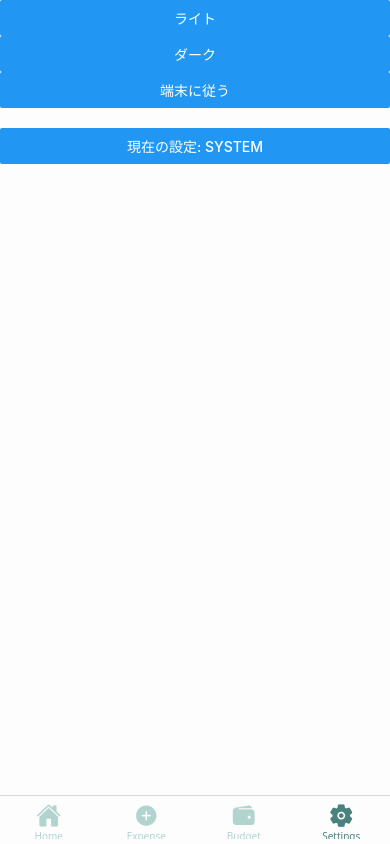
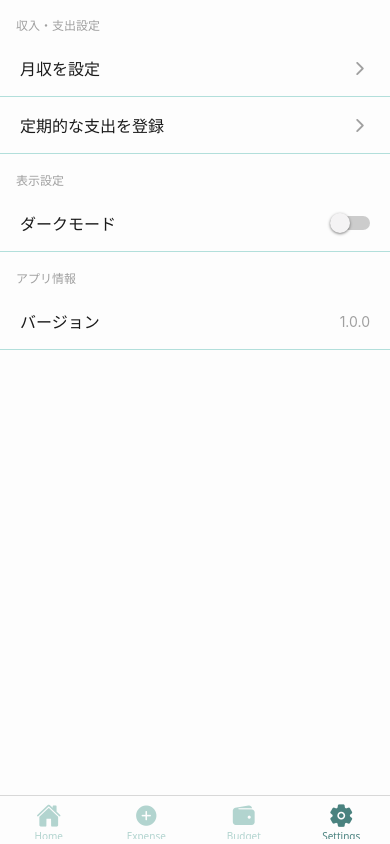
Before and after one commit to ouioui99/libremoney, a React Native app in the folder myapp/: screen /Settings in a window 390 px wide. Built offline with nearby package versions, Linux system fonts and the light colour scheme; what react-native-calendars, react-native-worklets would draw is missing.

Commit message:
収入と支出を登録できるように修正

```diff
--- a/myapp/package.json
+++ b/myapp/package.json
@@ -15,7 +15,9 @@
     "@react-navigation/native": "^7.1.17",
     "@react-navigation/native-stack": "^7.0.0-rc.30",
     "expo": "~54.0.10",
+    "expo-blur": "~15.0.7",
     "expo-haptics": "~15.0.7",
+    "expo-linear-gradient": "~15.0.7",
     "react": "19.1.0",
     "react-native": "0.81.4",
     "react-native-calendars": "^1.1313.0",
--- a/myapp/src/screens/ExpenseScreen.tsx
+++ b/myapp/src/screens/ExpenseScreen.tsx
@@ -1,4 +1,4 @@
-import React, { useState, useEffect } from "react";
+import React, { useState, useEffect, useRef } from "react";
 import {
   View,
   Text,
@@ -7,6 +7,7 @@ import {
   TextInput,
   TouchableWithoutFeedback,
   Keyboard,
+  Animated,
 } from "react-native";
 import SafeAreaLayout from "../components/SafeAreaLayout";
 import CalendarModal from "../components/CalenderModal";
@@ -46,11 +47,52 @@ export default function ExpenseScreen() {
   const [showCategoryModal, setShowCategoryModal] = useState(false);
   const [showCategoryListModal, setShowCategoryListModal] = useState(false);
   const [memo, setMemo] = useState("");
+  const [isIncomeMode, setIsIncomeMode] = useState(false);
 
   const { theme } = useTheme();
   const c = colors[theme];
 
   const [keyboardVisible, setKeyboardVisible] = useState(false);
+
+  // ▼ フェード・色アニメーション設定
+  const fadeAnim = useRef(new Animated.Value(1)).current;
+  const colorAnim = useRef(new Animated.Value(0)).current; // 0 = expense, 1 = income
+
+  const firstRender = useRef(true);
+
+  useEffect(() => {
+    if (firstRender.current) {
+      // 初回レンダー時はアニメーションをスキップ
+      colorAnim.setValue(isIncomeMode ? 1 : 0);
+      firstRender.current = false;
+      return;
+    }
+
+    Animated.sequence([
+      Animated.timing(fadeAnim, {
+        toValue: 0,
+        duration: 300,
+        useNativeDriver: false,
+      }),
+      Animated.parallel([
+        Animated.timing(fadeAnim, {
+          toValue: 1,
+          duration: 300,
+          useNativeDriver: false,
+        }),
+        Animated.timing(colorAnim, {
+          toValue: isIncomeMode ? 1 : 0,
+          duration: 250,
+          useNativeDriver: false,
+        }),
+      ]),
+    ]).start();
+  }, [isIncomeMode]);
+
+  const titleColor = colorAnim.interpolate({
+    inputRange: [0, 1],
+    outputRange: [c.expense, c.income],
+  });
 
   useEffect(() => {
     const showSub = Keyboard.addListener("keyboardDidShow", () =>
@@ -196,28 +238,30 @@ export default function ExpenseScreen() {
   const handleConfirm = async () => {
     try {
       const amount = parseFloat(expression);
-      const newId = await getNextId(STORAGE_KEYS.EXPENSES);
+      const storageKey = isIncomeMode
+        ? STORAGE_KEYS.INCOMES
+        : STORAGE_KEYS.EXPENSES; // 👈 切替
+
+      const newId = await getNextId(storageKey);
       if (isNaN(amount)) {
         Alert.alert("エラー", "正しい金額を入力してください");
         return;
       }
-      const newExpense = {
+      const newItem = {
         id: newId,
         amount,
-        date: date,
-        categoryId: categoryId,
-        memo: memo,
+        date,
+        categoryId,
+        memo,
       };
-      const newExpenses = await addItemToStorage(
-        STORAGE_KEYS.EXPENSES,
-        expenses,
-        newExpense
+      const newItems = await addItemToStorage(storageKey, expenses, newItem);
+
+      setExpenses(newItems);
+
+      Alert.alert(
+        "保存完了",
+        `${isIncomeMode ? "収入" : "支出"}を保存しました`
       );
-
-      setExpenses(newExpenses);
-
-      Alert.alert("保存完了", `${categoryId}に支出を保存しました`);
-      console.log("保存データ:", newExpenses);
 
       setExpression("");
       setMemo("");
@@ -332,8 +376,21 @@ export default function ExpenseScreen() {
     <SafeAreaLayout style={{ backgroundColor: c.background }}>
       <TouchableWithoutFeedback onPress={Keyboard.dismiss} accessible={false}>
         <View style={{ flex: 1, padding: 20 }}>
+          {/* ▼ 支出・収入 切り替えトグル */}
+          <View style={{ alignItems: "center", marginBottom: 10 }}>
+            <Animated.Text
+              style={{
+                fontSize: 22,
+                fontWeight: "bold",
+                opacity: fadeAnim,
+                color: titleColor,
+              }}
+            >
+              {isIncomeMode ? "収入を登録" : "支出を登録"}
+            </Animated.Text>
+          </View>
           {/* 上部：金額表示＋日付選択＋カテゴリー選択 */}
-          <View style={{ flex: 1.8, justifyContent: "flex-end" }}>
+          <View style={{ flex: 1.5, justifyContent: "flex-end" }}>
             <Text
               style={{
                 color: c.text,
@@ -422,6 +479,7 @@ export default function ExpenseScreen() {
                 onChangeText={setMemo}
               />
             </View>
+
             <CalendarModal
               visible={showPicker}
               date={date}
@@ -456,6 +514,41 @@ export default function ExpenseScreen() {
                 }}
               >
                 {row.map((btn) => {
+                  // 👇 ±ボタンを収入／支出トグルに置き換え
+                  if (btn === "±") {
+                    return (
+                      <TouchableOpacity
+                        key="incomeToggle"
+                        onPress={() => setIsIncomeMode((prev) => !prev)}
+                        activeOpacity={0.8}
+                        style={{
+                          flex: 1,
+                          margin: 5,
+                          aspectRatio: 1,
+                          borderRadius: 12, // 角丸四角
+                          justifyContent: "center",
+                          alignItems: "center",
+                          backgroundColor: isIncomeMode ? c.income : c.expense, // 状態で色変更
+                          shadowColor: "#000",
+                          shadowOffset: { width: 0, height: 2 },
+                          shadowOpacity: 0.1,
+                          shadowRadius: 3,
+                          elevation: 2,
+                        }}
+                      >
+                        <Text
+                          style={{
+                            color: c.textOnAccent || "#fff",
+                            fontWeight: "bold",
+                            fontSize: 16,
+                          }}
+                        >
+                          {isIncomeMode ? "収入" : "支出"}
+                        </Text>
+                      </TouchableOpacity>
+                    );
+                  }
+
                   const isLastEqualBtn = btn === "=";
                   const displayBtn =
                     isLastEqualBtn && !calculating ? displayConfirmBtn : btn;
@@ -478,14 +571,13 @@ export default function ExpenseScreen() {
                         alignItems: "center",
                       }}
                       onPress={() => {
-                        // キーボードが開いている場合は閉じてから実行
                         if (keyboardVisible) {
                           Keyboard.dismiss();
                           setTimeout(() => {
                             if (displayBtn === displayConfirmBtn)
                               handleConfirm();
                             else handlePress(btn);
-                          }, 50); // 150ms後に実行（UX的にちょうど良い）
+                          }, 50);
                         } else {
                           if (displayBtn === displayConfirmBtn) handleConfirm();
                           else handlePress(btn);
--- a/myapp/src/screens/HomeScreen.tsx
+++ b/myapp/src/screens/HomeScreen.tsx
@@ -44,6 +44,11 @@ export default function HomeScreen() {
   const [showCategoryModal, setShowCategoryModal] = useState(false);
   const [showCategoryListModal, setShowCategoryListModal] = useState(false);
 
+  const [isIncomeMode, setIsIncomeMode] = useState(false);
+  const targetStorageKey = isIncomeMode
+    ? STORAGE_KEYS.INCOMES
+    : STORAGE_KEYS.EXPENSES;
+
   const { theme } = useTheme();
   const c = colors[theme];
 
@@ -78,29 +83,34 @@ export default function HomeScreen() {
     })();
   }, []);
 
-  const handleAddExpense = async () => {
+  const handleAddExpenseOrIncome = async () => {
     if (!expense || !category) return;
     try {
       const amount = parseFloat(expense);
-      const newId = await getNextId(STORAGE_KEYS.EXPENSES);
+      const newId = await getNextId(targetStorageKey);
 
-      const newExpense = {
+      const newItem = {
         id: newId,
         amount,
         date: getTodayLocal(),
         categoryId: category.id,
       };
 
-      const newExpenses = await addItemToStorage(
-        STORAGE_KEYS.EXPENSES,
+      const newItems = await addItemToStorage(
+        targetStorageKey,
         expenses,
-        newExpense
+        newItem
       );
 
-      setExpenses(newExpenses);
+      setExpenses(newItems);
       setExpense("");
       setCategory(categories[0]);
       inputRef.current?.blur();
+
+      Alert.alert(
+        "保存完了",
+        `${isIncomeMode ? "収入" : "支出"}を保存しました`
+      );
     } catch (error) {
       console.error("保存エラー:", error);
       Alert.alert("エラー", "保存に失敗しました");
@@ -137,7 +147,45 @@ export default function HomeScreen() {
 
         {/* 支出登録 */}
         <View style={[styles.inputCard, { backgroundColor: c.card }]}>
-          <Text style={[styles.label, { color: c.text }]}>支出を登録</Text>
+          {/* トグルスイッチ */}
+          <View
+            style={{
+              flexDirection: "row",
+              justifyContent: "center",
+            }}
+          >
+            <TouchableOpacity
+              onPress={() => setIsIncomeMode(false)}
+              style={{
+                flex: 1,
+                padding: 8,
+                borderRadius: 8,
+                backgroundColor: !isIncomeMode ? c.income : c.secondary,
+                marginRight: 4,
+                alignItems: "center",
+              }}
+            >
+              <Text style={{ color: !isIncomeMode ? "#fff" : c.text }}>
+                支出
+              </Text>
+            </TouchableOpacity>
+            <TouchableOpacity
+              onPress={() => setIsIncomeMode(true)}
+              style={{
+                flex: 1,
+                padding: 8,
+                borderRadius: 8,
+                backgroundColor: isIncomeMode ? c.income : c.secondary,
+                marginLeft: 4,
+                alignItems: "center",
+              }}
+            >
+              <Text style={{ color: isIncomeMode ? "#fff" : c.text }}>
+                収入
+              </Text>
+            </TouchableOpacity>
+          </View>
+
           <View style={styles.inputRow}>
             <TextInput
               ref={inputRef}
@@ -185,8 +233,11 @@ export default function HomeScreen() {
           </View>
 
           <TouchableOpacity
-            style={[styles.button, { backgroundColor: c.success }]}
-            onPress={handleAddExpense}
+            style={[
+              styles.button,
+              { backgroundColor: isIncomeMode ? c.income : c.expense },
+            ]}
+            onPress={handleAddExpenseOrIncome}
           >
             <Text style={styles.buttonText}>登録</Text>
           </TouchableOpacity>
--- a/myapp/src/screens/SettingsScreen.tsx
+++ b/myapp/src/screens/SettingsScreen.tsx
@@ -1,21 +1,155 @@
 import React, { useState } from "react";
-import { View, Text, Platform, TouchableOpacity, Button } from "react-native";
+import {
+  View,
+  Text,
+  SectionList,
+  StyleSheet,
+  Switch,
+  TouchableOpacity,
+} from "react-native";
+import { Ionicons } from "@expo/vector-icons";
 import { useTheme } from "../contexts/ThemeContext";
 import SafeAreaLayout from "../components/SafeAreaLayout";
+import { colors } from "../theme/colors";
 
 export default function SettingsScreen() {
-  const { setMode, mode } = useTheme();
+  const { theme, setMode, mode } = useTheme();
+  const c = colors[theme];
+  const [isDarkMode, setIsDarkMode] = useState(mode === "dark");
+
+  const toggleTheme = () => {
+    const newMode = isDarkMode ? "light" : "dark";
+    setMode(newMode);
+    setIsDarkMode(!isDarkMode);
+  };
+
+  const handleIncomeSettings = () => console.log("収入設定を開く");
+  const handleRegularExpenseSettings = () => console.log("定期支出設定を開く");
+
+  type SettingsItem = {
+    key: string;
+    label: string;
+    type: "toggle" | "info" | "link";
+    value?: boolean | string;
+    onToggle?: () => void;
+    onPress?: () => void;
+  };
+
+  const sections: { title: string; data: SettingsItem[] }[] = [
+    {
+      title: "収入・支出設定",
+      data: [
+        {
+          key: "income",
+          label: "月収を設定",
+          type: "link",
+          onPress: handleIncomeSettings,
+        },
+        {
+          key: "regular-expense",
+          label: "定期的な支出を登録",
+          type: "link",
+          onPress: handleRegularExpenseSettings,
+        },
+      ],
+    },
+    {
+      title: "表示設定",
+      data: [
+        {
+          key: "theme",
+          label: "ダークモード",
+          type: "toggle",
+          value: isDarkMode,
+          onToggle: toggleTheme,
+        },
+      ],
+    },
+    {
+      title: "アプリ情報",
+      data: [
+        {
+          key: "version",
+          label: "バージョン",
+          type: "info",
+          value: "1.0.0",
+        },
+      ],
+    },
+  ];
+
   return (
-    <SafeAreaLayout>
-      <View>
-        <Button title="ライト" onPress={() => setMode("light")} />
-        <Button title="ダーク" onPress={() => setMode("dark")} />
-        <Button title="端末に従う" onPress={() => setMode("system")} />
+    <SafeAreaLayout style={{ flex: 1, backgroundColor: c.background }}>
+      <SectionList
+        sections={sections}
+        keyExtractor={(item) => item.key}
+        renderSectionHeader={({ section: { title } }) => (
+          <Text style={[styles.sectionHeader, { color: c.placeholder }]}>
+            {title}
+          </Text>
+        )}
+        renderItem={({ item }) => (
+          <TouchableOpacity
+            disabled={item.type !== "link"}
+            onPress={item.onPress}
+            activeOpacity={item.type === "link" ? 0.6 : 1}
+          >
+            <View
+              style={[styles.itemContainer, { borderBottomColor: c.border }]}
+            >
+              <Text style={[styles.itemLabel, { color: c.text }]}>
+                {item.label}
+              </Text>
 
-        <View style={{ marginTop: 20 }}>
-          <Button title={`現在の設定: ${mode}`} onPress={() => {}} />
-        </View>
-      </View>
+              {item.type === "toggle" ? (
+                <Switch
+                  value={!!item.value}
+                  onValueChange={item.onToggle}
+                  thumbColor={item.value ? c.accent : "#f4f3f4"}
+                  trackColor={{ true: `${c.accent}66`, false: "#ccc" }}
+                />
+              ) : item.type === "info" ? (
+                <Text style={[styles.itemValue, { color: c.placeholder }]}>
+                  {item.value}
+                </Text>
+              ) : (
+                <Ionicons
+                  name="chevron-forward"
+                  size={20}
+                  color={c.placeholder}
+                />
+              )}
+            </View>
+          </TouchableOpacity>
+        )}
+        contentContainerStyle={{ paddingTop: 4 }}
+        SectionSeparatorComponent={() => <View style={{ height: 5 }} />} // 👈 各セクションの間も詰め気味
+      />
     </SafeAreaLayout>
   );
 }
+
+const styles = StyleSheet.create({
+  sectionHeader: {
+    fontSize: 12,
+    fontWeight: "500",
+    marginTop: 12,
+    marginBottom: 2, // 👈 ここを詰めた
+    marginLeft: 16,
+    textTransform: "uppercase",
+  },
+  itemContainer: {
+    flexDirection: "row",
+    justifyContent: "space-between",
+    alignItems: "center",
+    paddingVertical: 16,
+    paddingHorizontal: 20,
+    borderBottomWidth: StyleSheet.hairlineWidth,
+  },
+  itemLabel: {
+    fontSize: 16,
+  },
+  itemValue: {
+    fontSize: 14,
+  },
+});
--- a/myapp/src/theme/colors.ts
+++ b/myapp/src/theme/colors.ts
@@ -3,6 +3,9 @@ export const colors = {
   light: {
     background: "#FDFDFD", // スクリーン全体の背景
     text: "#1A1A1A", // メインテキスト
+    income: "#22C55E", // 緑系
+    expense: "#F87171", // 赤系
+    textOnAccent: "#fff",
     accent: "#4a827f", // ボタンやリンクのアクセント
     secondary: "#b2d4cf", // カードやサブ背景
     card: "#E0F2F1", // カード背景
@@ -18,6 +21,9 @@ export const colors = {
   dark: {
     background: "#121212",
     text: "#FFFFFF",
+    income: "#4ADE80", // 緑系
+    expense: "#F87171", // 赤系
+    textOnAccent: "#fff",
     accent: "#4a827f",
     secondary: "#273a3a",
     card: "#1C2C2B",
--- a/myapp/src/util/constant.ts
+++ b/myapp/src/util/constant.ts
@@ -6,6 +6,8 @@ export const DEFAULT_CURRENCY = "JPY";
 export const STORAGE_KEYS = {
   EXPENSES: "expenses",
   EXPENSES_COUNTER: "expenses_next_id",
+  INCOMES: "incomes",
+  INCOMES_COUNTER: "incomes_next_id",
   CATEGORIES: "categories",
   CATEGORIES_COUNTER: "categories_next_id",
 };
```
Also changed, not shown: 1 other file (tests, documents, lock files or other folders).
